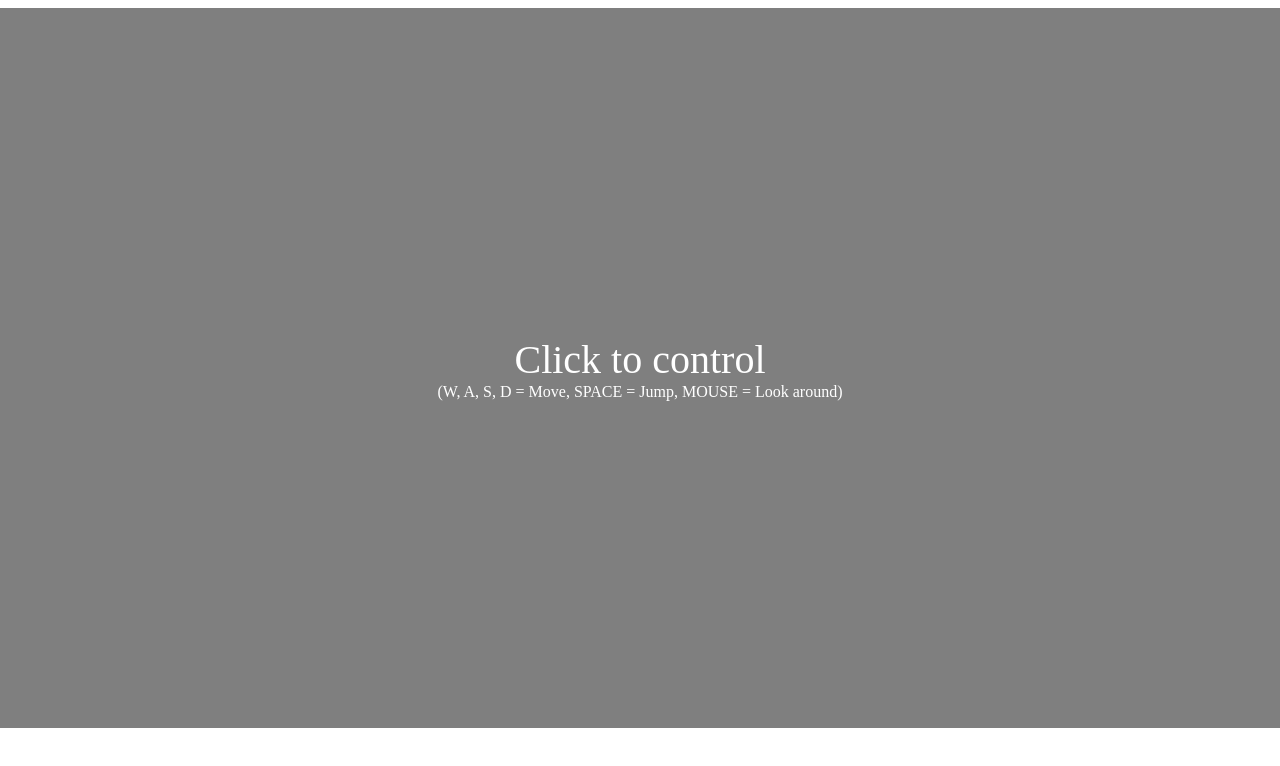
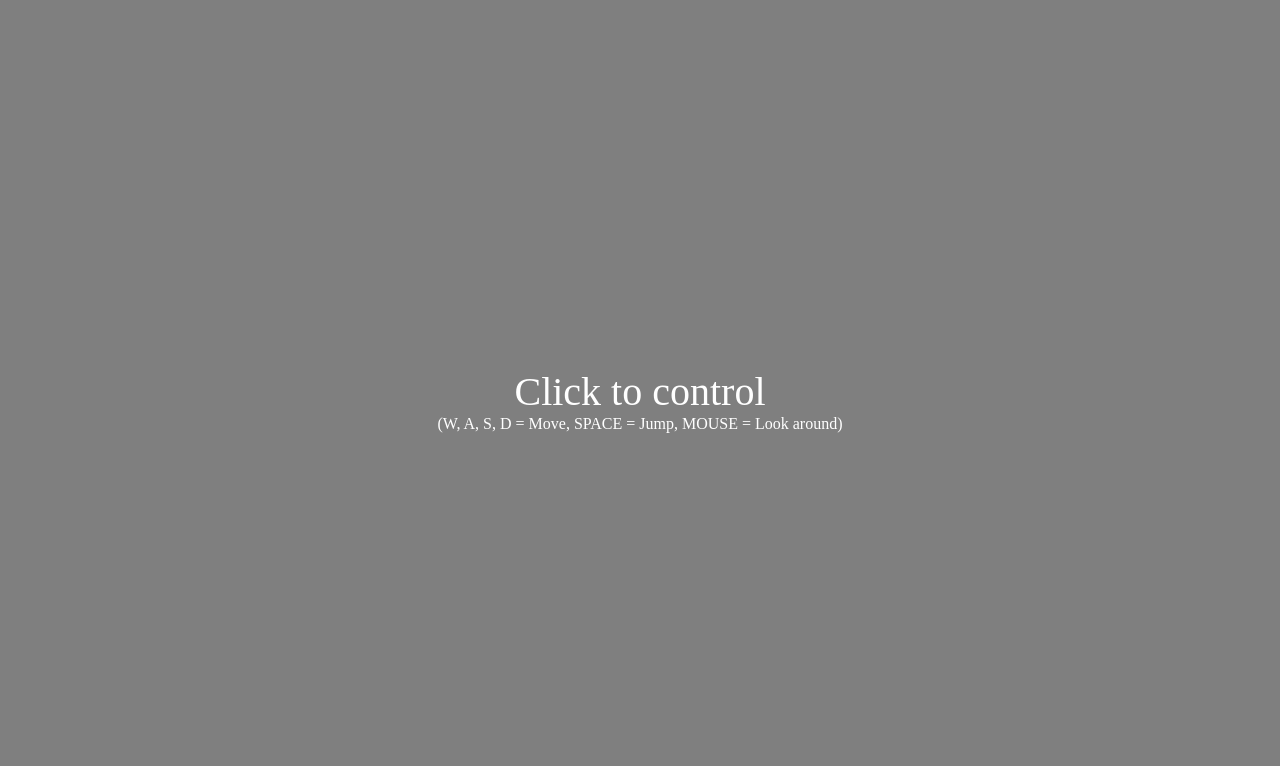
Before and after one commit to brad811/js-dungeon-game, a plain HTML site: page index.html in a window 1280 px wide. Drawn offline with nearby package versions, Linux system fonts and the light colour scheme.

Commit message:
make game take up whole browser window

```diff
--- a/index.html
+++ b/index.html
@@ -19,6 +19,6 @@
 		<script src="http://cdnjs.cloudflare.com/ajax/libs/three.js/r68/three.min.js"></script>
 		<script src="./lib/cannon.js"></script>
 		<script src="Player.js"></script>
-		<script src="exp.js"></script>
+		<script src="main.js"></script>
 	</body>
 </html>
--- a/exp.js
+++ b/main.js
@@ -4,19 +4,28 @@ var dungeonJson = "[[0,0,0,0,0,0,0,0,0,0,0,0,0,0,0,0,0,0,0,0,0,0,0,0,0,0,0,0,0,0
  * Scene
  ****************************************/
 
-var width = 1280, height = 720;
+var width = $(window).width(), height = $(window).height();
 
 var world = new CANNON.World();
 world.gravity.set(0, -9.81, 0);
 world.broadphase = new CANNON.NaiveBroadphase();
 
-scene = new THREE.Scene();
+var scene = new THREE.Scene();
 var camera = new THREE.PerspectiveCamera(75, width/height, 0.1, 1000);
 
 var renderer = new THREE.WebGLRenderer({ antialias: true });
-renderer.setSize(width, height);
 renderer.shadowMapEnabled = true;
 $(".container").append(renderer.domElement);
+
+var resizeGame = function() {
+	var width = $(window).width();
+	var height = $(window).height();
+	camera.aspect = width/height;
+	renderer.setSize(width, height);
+}
+
+$(window).resize(resizeGame);
+resizeGame();
 
 /****************************************
  * World Objects
--- a/style.css
+++ b/style.css
@@ -1,26 +1,19 @@
-.container {
-	width: 100%;
-	height: 100%;
+body {
+	margin: 0;
+	overflow: hidden;
 }
 
 canvas {
-	position: absolute;
-	width: 1280px;
-	height: 720px;
-	left: 50%;
-	margin-left: -640px; /* wtf */
 	z-index: 1;
 }
 
 #blocker {
 	position: absolute;
-	width: 1280px;
-	height: 720px;
-	left: 50%;
-	margin-left: -640px; /* wtf */
 	background-color: rgba(0,0,0,0.5);
 
 	z-index: 2;
+	width: 100%;
+	height: 100%;
 }
 
 #instructions {
```
